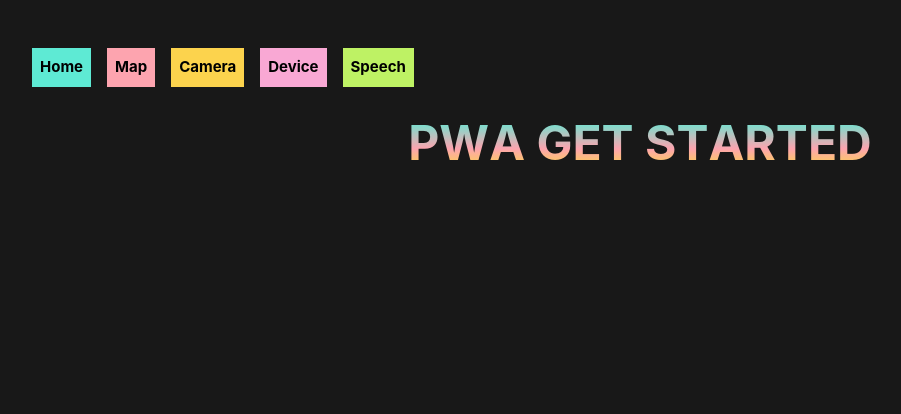
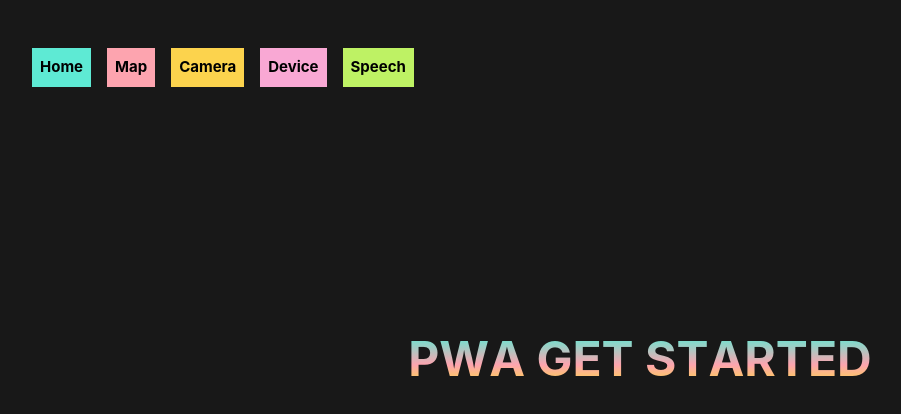
Before and after one commit to pionkipl/vue-3-vite-pwa, a Vue app: page / in a window 1280 px wide. Shown: the top 414 px of the page, without its empty margins (0-901 px from the left). Built offline with nearby package versions, Linux system fonts and the light colour scheme.

Commit message:
Feat: add animate lib + fade functions on router.

```diff
--- a/package.json
+++ b/package.json
@@ -8,6 +8,7 @@
     "preview": "vite preview --port 4173"
   },
   "dependencies": {
+    "animejs": "^3.2.1",
     "firebase": "^9.12.1",
     "leaflet": "^1.9.2",
     "vue": "^3.2.38",
--- a/src/App.vue
+++ b/src/App.vue
@@ -1,36 +1,31 @@
 <script setup>
-import { RouterLink, RouterView } from 'vue-router'
+import { RouterView } from 'vue-router'
 import ReloadPrompt from '@/components/ReloadPrompt.vue';
+import NavComponent from "@/components/NavComponent.vue";
+import { useFadeIn, useFadeOut } from './animate/animate.js';
 
 </script>
 
 <template>
   <header>
     <div class="wrapper">
-      <nav>
-        <RouterLink class="bg-teal-300 text-black" to="/">Home</RouterLink>
-        <RouterLink class="bg-rose-300 text-black" to="/geolocation">Map</RouterLink>
-        <RouterLink class="bg-amber-300 text-black" to="/camera">Camera</RouterLink>
-        <RouterLink class="bg-pink-300 text-black" to="/device">Device</RouterLink>
-        <RouterLink class="bg-lime-300 text-black" to="/speech">Speech</RouterLink>
-      </nav>
+      <nav-component></nav-component>
+      <router-view v-slot="{ Component }">
+        <transition @enter="useFadeIn" @leave="useFadeOut" v-bind:css="false" mode="out-in">
+          <component :is="Component" />
+        </transition>
+      </router-view>
       <reload-prompt />
     </div>
   </header>
-
-  <RouterView />
 </template>
 
-<style scoped>
-  nav {
-    display: flex;
-    flex-wrap: wrap;
-  }
-  nav a {
-    margin: 1rem 1rem 0 0;
-    padding: 0.5rem;
-    /*background-color: #2c3e50;*/
-    font-weight: 700;
+<style scoped lang="scss">
+header {
+  height: 100%;
+}
 
-  }
+.wrapper {
+  height: 100%;
+}
 </style>
--- a/src/animate/animate.js
+++ b/src/animate/animate.js
@@ -0,0 +1,30 @@
+import anime from 'animejs/lib/anime.es.js';
+
+
+function useFadeIn(el, done) {
+  anime({
+    targets: el,
+    opacity: [0, 1],
+    scale: [0, 1],
+    easing: 'easeInOutSine',
+    translateY: [550, 0],
+    duration: 500,
+    complete: done,
+  })
+}
+
+function useFadeOut(el, done) {
+  anime({
+    targets: el,
+    opacity: [1, 0],
+    scale: [1, 0],
+    translateY: [0, 550],
+    easing: 'easeInOutSine',
+    duration: 500,
+    complete: done,
+  })
+}
+
+export {
+  useFadeIn, useFadeOut,
+}
--- a/src/assets/base.css
+++ b/src/assets/base.css
@@ -48,6 +48,7 @@ body {
   background: var(--color-background);
   transition: color 0.5s, background-color 0.5s;
   line-height: 1.6;
+  overflow: hidden;
   font-family: Inter, -apple-system, BlinkMacSystemFont, 'Segoe UI', Roboto, Oxygen, Ubuntu,
     Cantarell, 'Fira Sans', 'Droid Sans', 'Helvetica Neue', sans-serif;
   font-size: 15px;
@@ -55,3 +56,7 @@ body {
   -webkit-font-smoothing: antialiased;
   -moz-osx-font-smoothing: grayscale;
 }
+
+#app {
+  height: calc(100vh - 4rem);
+}
```
